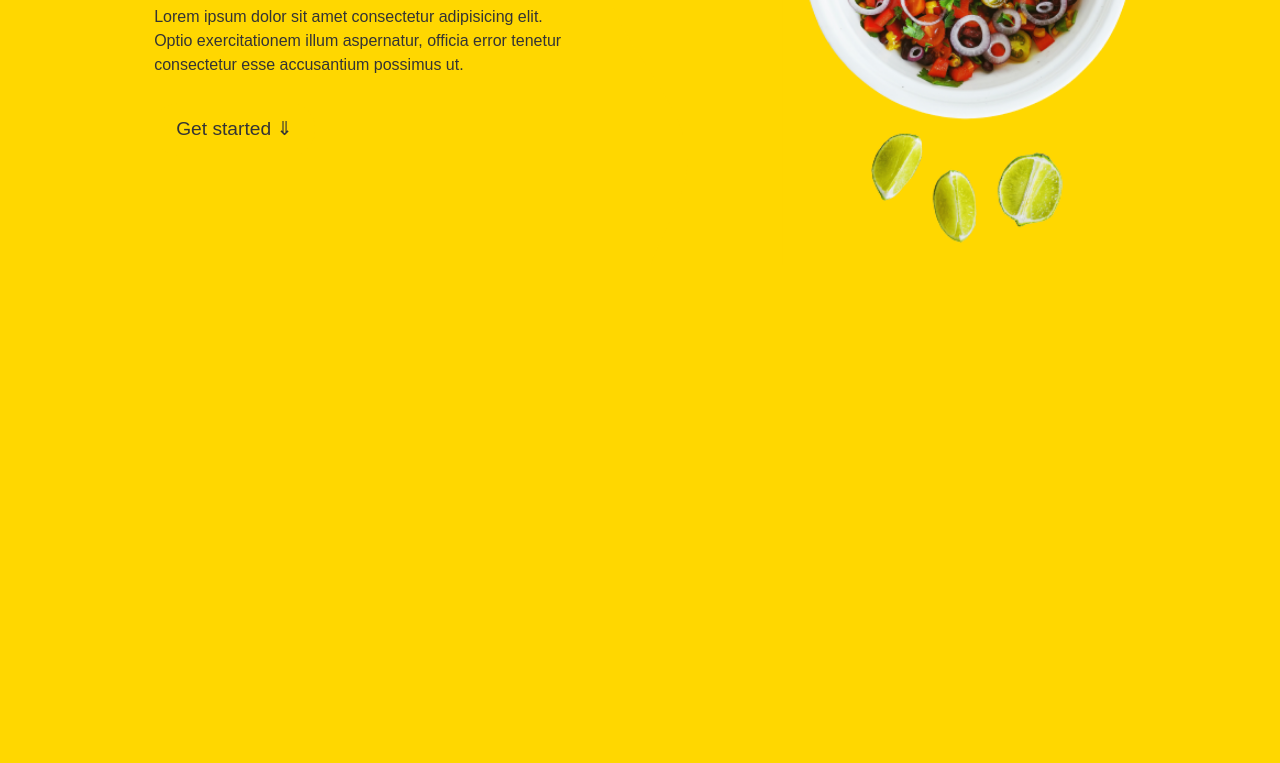
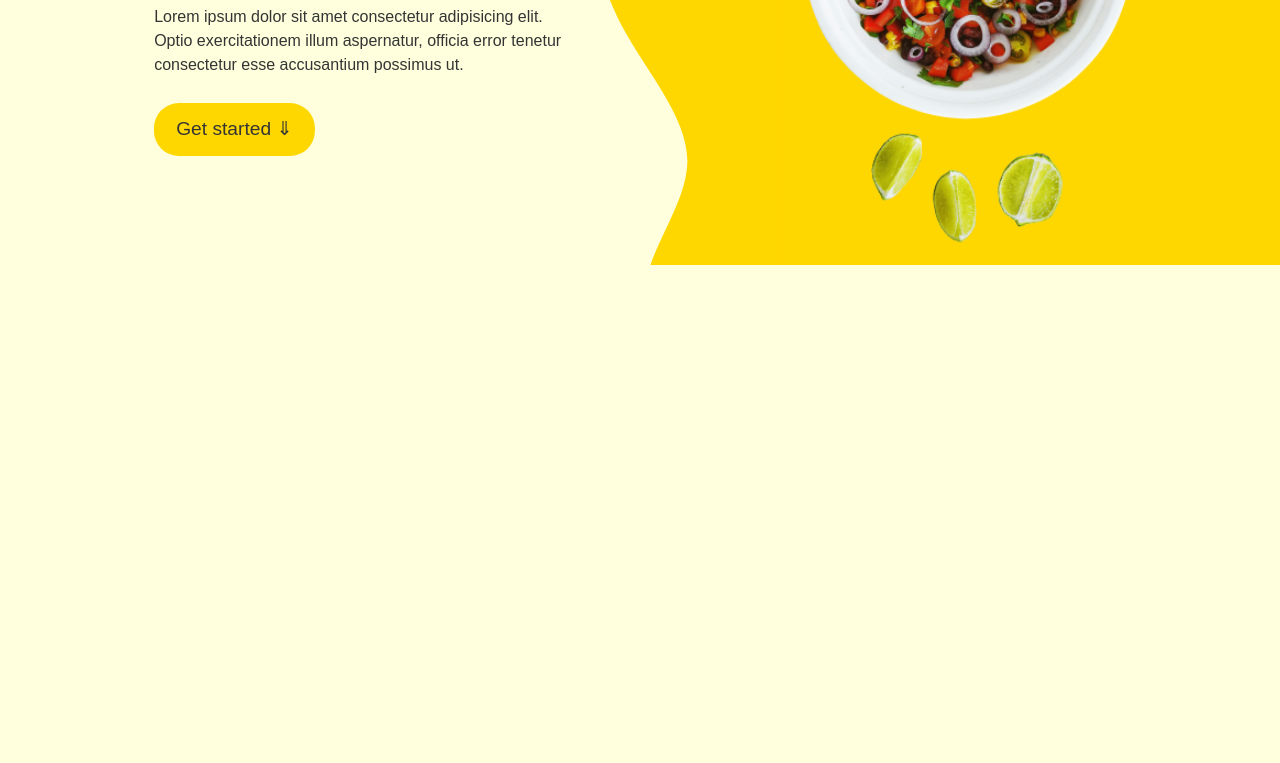
Before and after one commit to Ojodamilola/Salad-Restaurant-Landing-Page, a plain HTML site: page index.html in a window 1280 px wide. Shown: the part 455-1218 px from the top of the page. Drawn offline with nearby package versions, Linux system fonts and the light colour scheme; a web font is replaced by a local one.

Commit message:
fix issue

```diff
--- a/assets/css/styles.css
+++ b/assets/css/styles.css
@@ -14,7 +14,7 @@ body{
    font-family: 'Solway',sans-serif !important;
    scroll-behavior: smooth;
    background-attachment: fixed;
-   background-color: #ffd700;
+   background-color: #ffd;
    overflow-x: hidden;
 }
 .bgColor{
```
